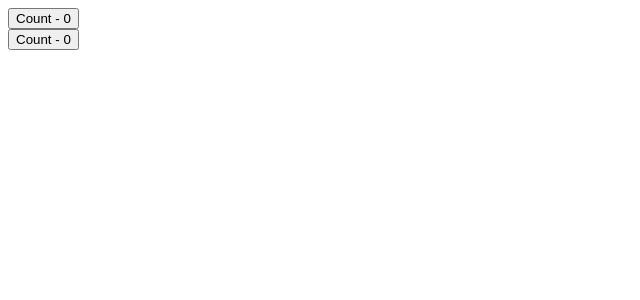
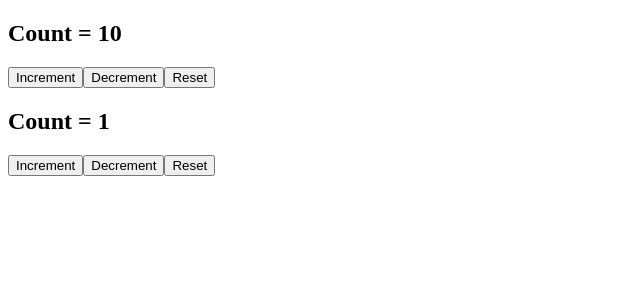
Before and after one commit to amunibf/React-Hooks-Demo-CDV2, a React (Create React App) app: page / in a window 1280 px wide. Shown: the top 300 px of the page, without its empty margins (0-640 px from the left). Built offline with nearby package versions, Linux system fonts and the light colour scheme; the HTML template or start-up script is replaced by a standard one.

Commit message:
useCounter custom hook

```diff
--- a/src/App.js
+++ b/src/App.js
@@ -11,6 +11,8 @@ import ClassTimer from './components/ClassTimer';
 import HookTimer from './components/HookTimer';
 import DocTitleOne from './components/DocTitleOne';
 import DocTitleTwo from './components/DocTitleTwo';
+import CounterOne from './components/CounterOne';
+import CounterTwo from './components/CounterTwo';
 
 export const CountContext = React.createContext()
 
@@ -35,8 +37,10 @@ function App() {
   return (
     <CountContext.Provider value={{countState : count, countDispatch : dispatch}}>
       <div className="App">
-      <DocTitleTwo/>
-      <DocTitleOne/>
+      <CounterTwo/>
+      <CounterOne/>
+{/*       <DocTitleTwo/>
+      <DocTitleOne/> */}
       {/* <HookTimer/> */}
       {/* <ClassTimer/> */}
       {/* <FocusInput/> */}
--- /dev/null
+++ b/src/components/CounterOne.js
@@ -0,0 +1,16 @@
+import React, {useState} from 'react'
+import useCounter from '../hooks/useCounter'
+
+function CounterOne() {
+    const [count, increment, decrement, reset] = useCounter(1,1)
+    return (
+        <div>
+            <h2>Count = {count}</h2>
+            <button onClick={increment}>Increment</button>
+            <button onClick={decrement}>Decrement</button>
+            <button onClick={reset}>Reset</button>
+        </div>
+    )
+}
+
+export default CounterOne
--- /dev/null
+++ b/src/components/CounterTwo.js
@@ -0,0 +1,18 @@
+import React, {useState} from 'react'
+import useCounter from '../hooks/useCounter'
+
+
+function CounterTwo() {
+    const [count, increment, decrement, reset] = useCounter(10,10)
+
+    return (
+        <div>
+            <h2>Count = {count}</h2>
+            <button onClick={increment}>Increment</button>
+            <button onClick={decrement}>Decrement</button>
+            <button onClick={reset}>Reset</button>
+        </div>
+    )
+}
+
+export default CounterTwo
--- /dev/null
+++ b/src/hooks/useCounter.js
@@ -0,0 +1,21 @@
+import { useState } from 'react'
+
+function useCounter(initialCount=0, value) {
+    const [count, setCount] = useState(initialCount);
+
+    const increment = ()=>{
+        setCount(prevCount=>prevCount+value)
+    }
+
+    const decrement = ()=>{
+        setCount(prevCount=>prevCount-value)
+    }
+
+    const reset = ()=>{
+        setCount(initialCount)
+    }
+
+    return [count, increment, decrement, reset]
+}
+
+export default useCounter
```
Also changed, not shown: chapters.txt.
